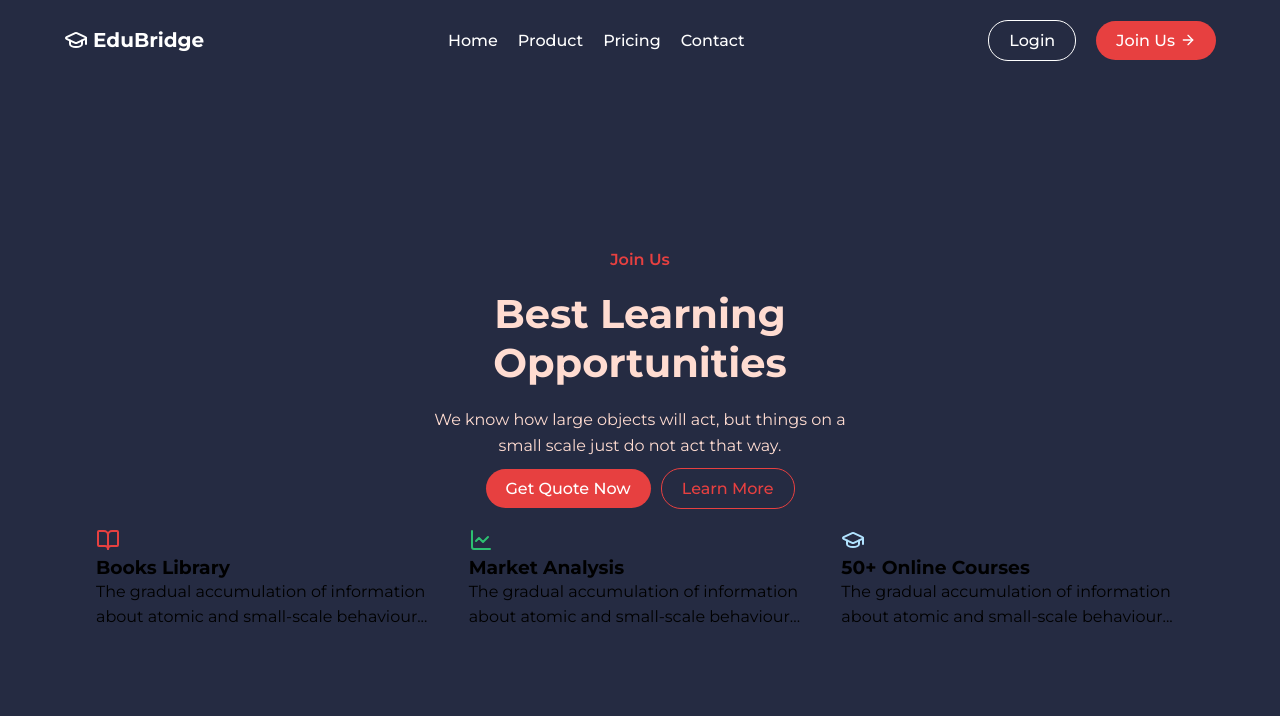
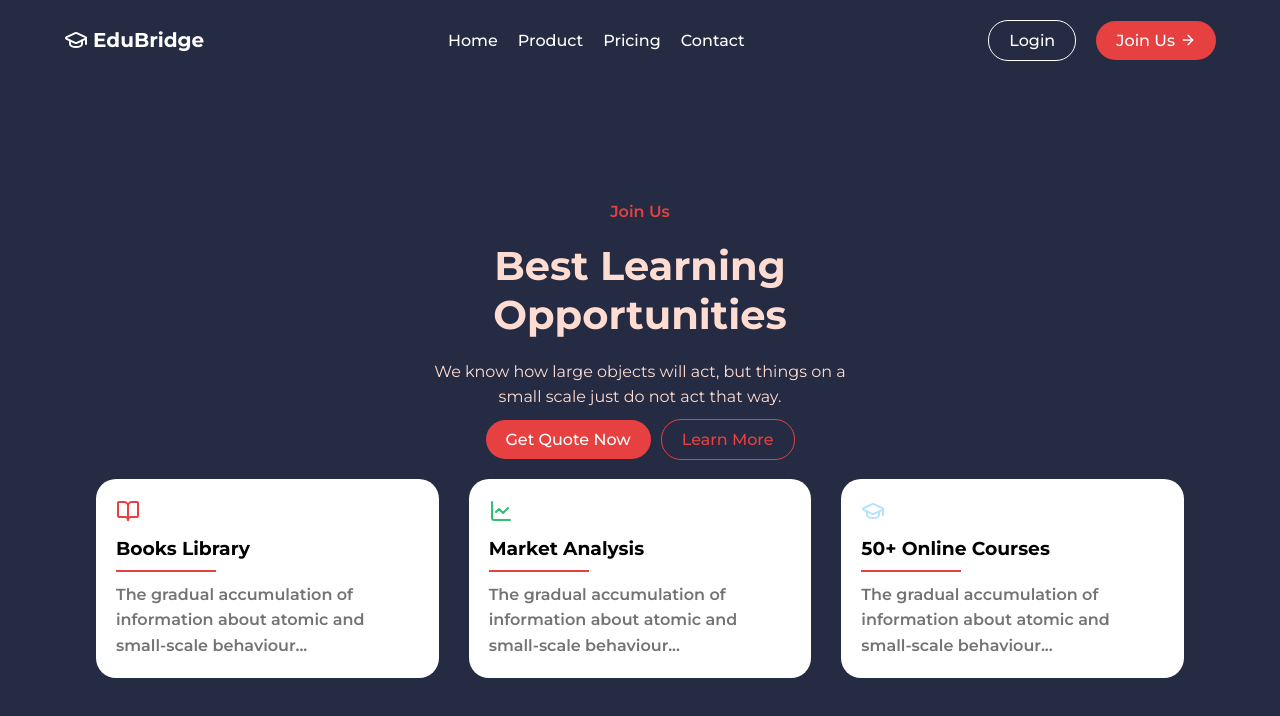
Before and after one commit to RTHILAA/EDUBRIDGE, a React (Create React App) app: page / in a window 1280 px wide. Shown: the top 716 px of the page. Built offline with nearby package versions, Linux system fonts and the light colour scheme.

Commit message:
style: update app styles

```diff
--- a/src/App.css
+++ b/src/App.css
@@ -180,7 +180,7 @@ p {
   gap: 30px;
 }
 
-.card {
+.cards {
   display: flex;
   flex-direction: column;
   gap: 10px;
@@ -189,7 +189,7 @@ p {
   border-radius: 20px;
 }
 
-.card p {
+.cards p {
   color: var(--light-gray);
   font-weight: 600;
 }
```
